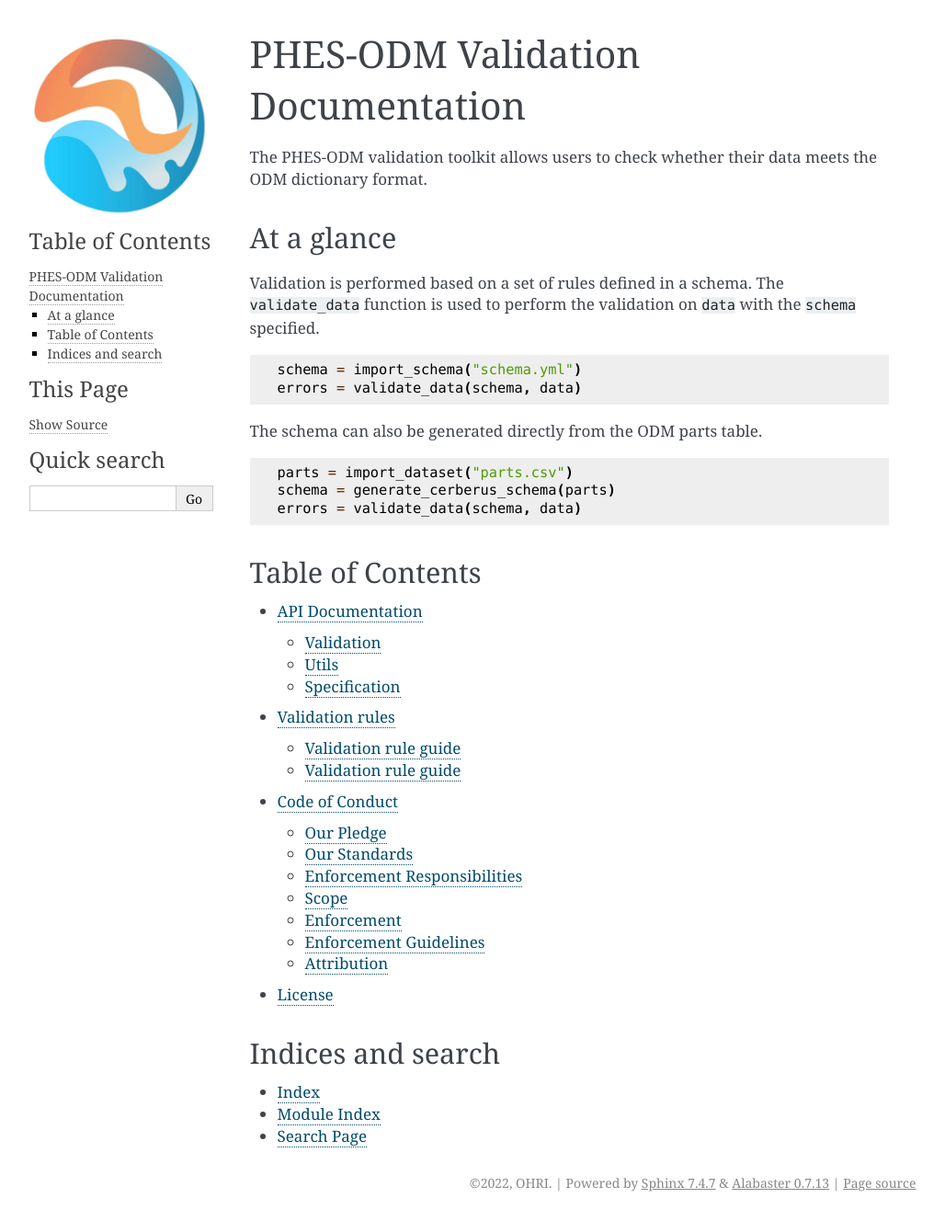
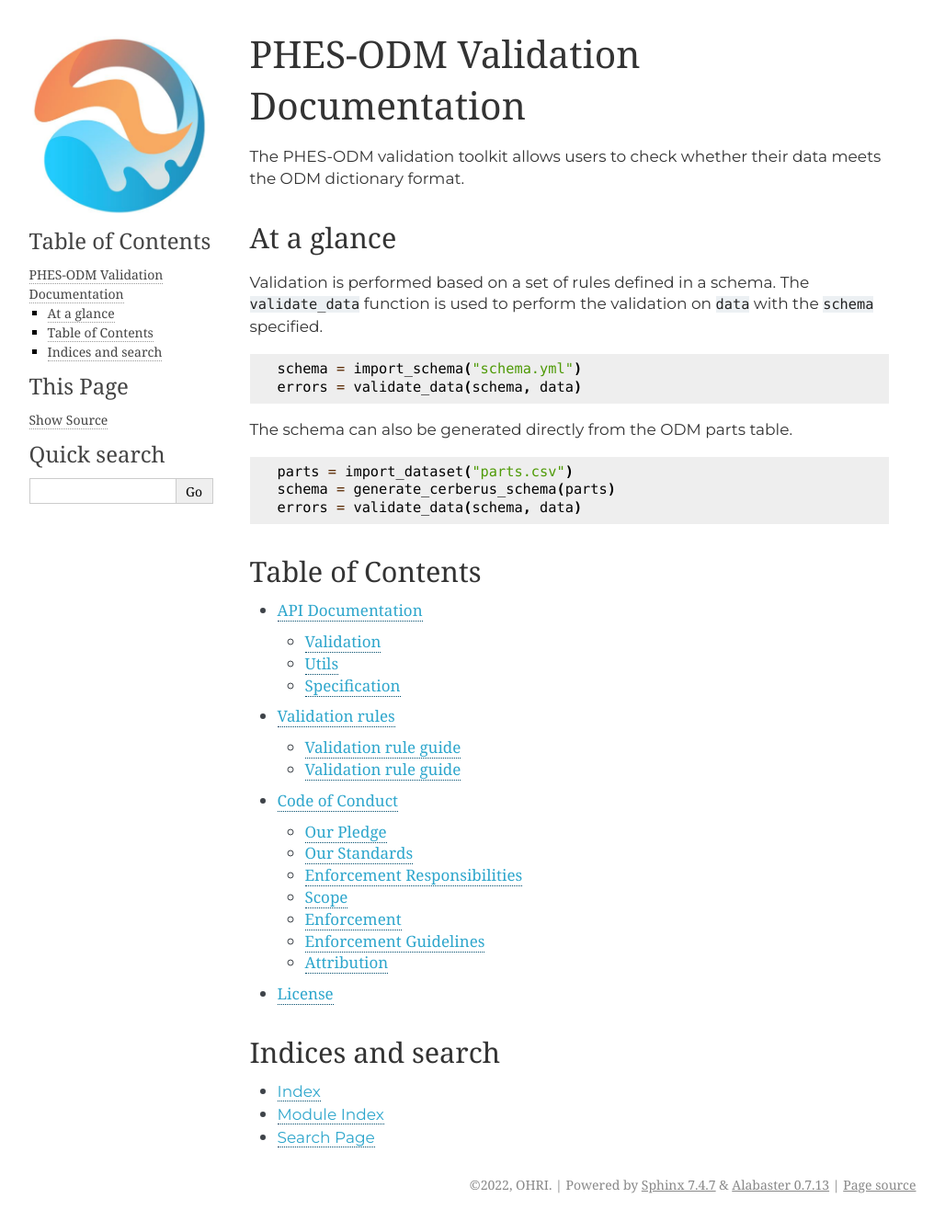
Before and after one commit to Big-Life-Lab/PHES-ODM-Validation, a Sphinx documentation site: the page built from docs/index.rst, in a window 1280 px wide. Shown: the whole page at 92% size, without its empty margins (131-1159 px from the left). Built offline with Sphinx 7.4.7, drawn with Linux system fonts in a browser that asks for light colours; pages that are not in the unit, such as notebooks, are missing from menus.

Commit message:
Added ODM css styling file to Sphinx

```diff
--- /dev/null
+++ b/docs/_static/css/odm-styles.css
@@ -0,0 +1,82 @@
+/*FONTS *
+-----------------------------------------------*/
+@import url(https://fonts.googleapis.com/css?family=Montserrat:400,600,800);
+/*https://fonts.google.com/specimen/Montserrat*/
+@import url(https://fonts.googleapis.com/css?family=Lora:400,600,800);
+/*https://fonts.google.com/specimen/Lora*/
+
+/*TYPOGRAPHY *
+-----------------------------------------------*/
+h1 {
+  font: 800 40px "Lora";
+  color: #333333;
+}
+
+h2 {
+  font: 800 32px "Lora";
+  color: #333333;
+}
+
+h3 {
+  font: 800 24px "Lora";
+  color: #333333;
+}
+
+h4 {
+  font: 800 20px "Lora";
+  color: #333333;
+}
+
+h5 {
+  font: 600 16px "montserrat";
+  font-variant: small-caps;
+  color: #838c91;
+}
+
+p {
+  font-family: "montserrat";
+  font-weight: 400;
+  color: #333333;
+}
+
+a {
+  color: #2EA6CC;
+}
+
+.big {
+  font-size: 1.25em;
+}
+
+mark {
+  background-color: #FFCB6C;
+  padding: .2rem;
+}
+
+/*LAYOUT *
+-----------------------------------------------*/
+.wrapper {
+  width: 80%;
+  margin: 8rem auto;
+}
+
+.break {
+  height: 5vh;
+}
+
+.section-head {
+  margin: 2em 0;
+  font-family: "HelveticaNeue", "Helvetica", "Arial", sans-serif;
+  font-size: 70%;
+  font-weight: normal;
+  padding: 1em 0;
+  color: #C4C4C4;
+  border-bottom: 1px solid #C4C4C4;
+}
+
+.montserrat {
+  font-family: 'montserrat';
+}
+
+.lora {
+  font-family: 'lora';
+}
--- a/docs/conf.py
+++ b/docs/conf.py
@@ -54,3 +54,7 @@ html_theme_options = {
 }
 html_static_path = ['_static']
 html_logo = os.path.join(html_static_path[0], 'ODM-logo.png')
+
+html_css_files = [
+    'css/odm-styles.css',
+]
```
